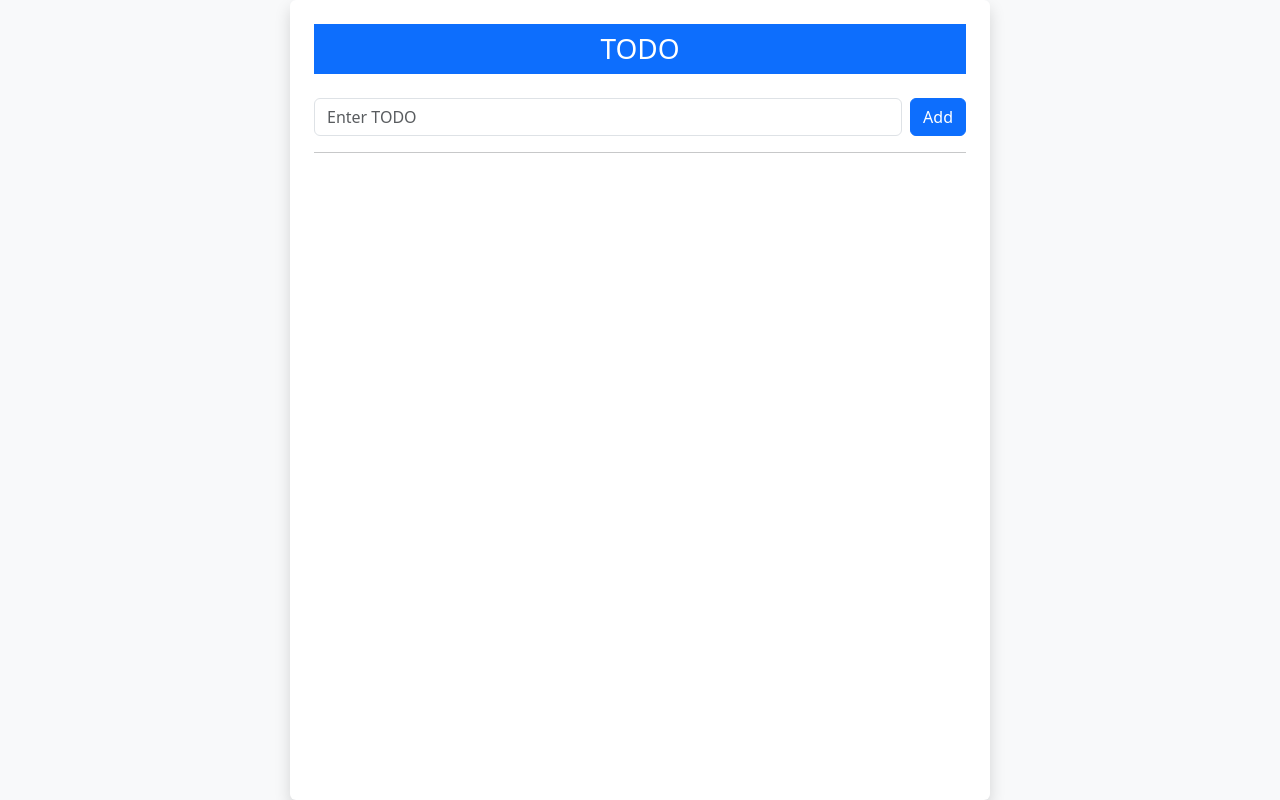
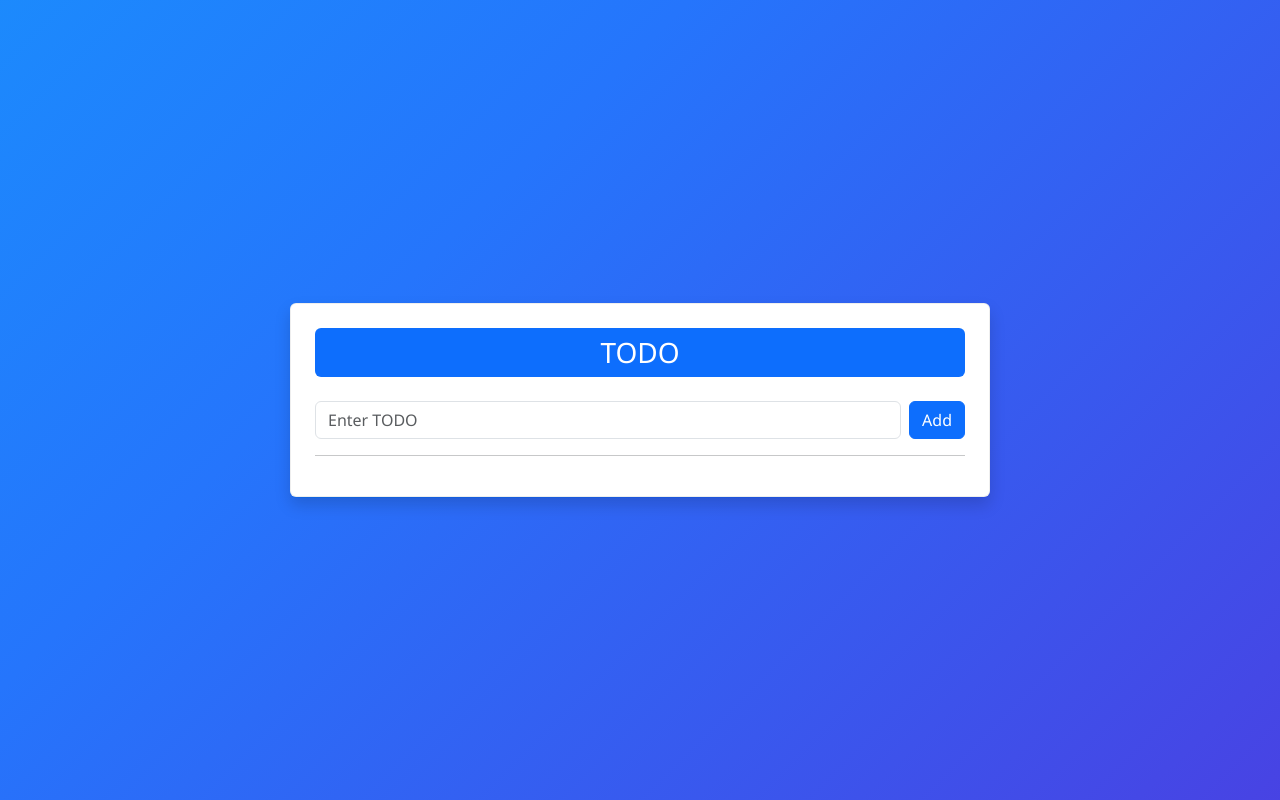
Before and after one commit to RitikBalhotra/todo-list, a React (Create React App) app: page / in a window 1280 px wide. Built offline with nearby package versions, Linux system fonts and the light colour scheme.

Commit message:
Css Changes

```diff
--- /dev/null
+++ b/src/Todo.css
@@ -0,0 +1,179 @@
+/* Todo.css */
+body, html {
+    height: 100%;
+    margin: 0;
+    font-family: "Segoe UI", sans-serif;
+    background: linear-gradient(-45deg, #6a11cb, #2575fc, #00c9ff, #92fe9d);
+    background-size: 400% 400%;
+    animation: gradientBG 15s ease infinite;
+  }
+
+  @keyframes gradientBG {
+    0% {
+      background-position: 0% 50%;
+    }
+    50% {
+      background-position: 100% 50%;
+    }
+    100% {
+      background-position: 0% 50%;
+    }
+  }
+
+  .todo-container {
+    backdrop-filter: blur(12px) saturate(160%);
+    -webkit-backdrop-filter: blur(12px) saturate(160%);
+    background-color: rgba(255, 255, 255, 0.85);
+    border-radius: 20px;
+    border: 1px solid rgba(200, 200, 200, 0.3);
+    box-shadow: 0 8px 30px rgba(0, 0, 0, 0.1);
+  }
+
+  .move-finish-btn {
+    background: linear-gradient(135deg, #00c6ff, #0072ff);
+    color: white;
+    font-weight: 600;
+    border: none;
+    padding: 8px 16px;
+    border-radius: 30px;
+    transition: background 0.3s ease, transform 0.2s;
+  }
+
+  .move-finish-btn:hover {
+    background: linear-gradient(135deg, #0072ff, #00c6ff);
+    transform: scale(1.05);
+  }
+
+  .move-finish-btn:disabled {
+    background: #ccc;
+    cursor: not-allowed;
+    color: #666;
+  }
+
+/*
+.todo-header {
+  background-color: #0d6efd;
+  color: #fff;
+  padding: 16px;
+  border-radius: 10px;
+  font-weight: 600;
+  text-align: center;
+}
+
+.input-group {
+  display: flex;
+  gap: 10px;
+  margin-bottom: 20px;
+}
+
+.input-group input {
+  flex: 1;
+  border-radius: 8px;
+  border: 1px solid #ced4da;
+  padding: 10px 15px;
+  transition: border-color 0.3s;
+}
+
+.input-group input:focus {
+  outline: none;
+  border-color: #0d6efd;
+}
+
+.todo-list {
+  margin-bottom: 25px;
+}
+
+.list-group-item {
+  border: none;
+  border-bottom: 1px solid #eee;
+  padding: 15px;
+  border-radius: 10px;
+  transition: background-color 0.2s;
+}
+
+.list-group-item:hover {
+  background-color: #f8f9fa;
+}
+
+.task-text {
+  font-weight: 600;
+  font-size: 1rem;
+}
+
+.task-time {
+  font-size: 0.85rem;
+  color: #6c757d;
+}
+
+.btn {
+  border-radius: 8px;
+  padding: 6px 12px;
+  font-size: 0.9rem;
+}
+
+.btn-success:disabled {
+  background-color: #a3d5a3;
+  cursor: not-allowed;
+}
+
+.finished-title {
+  background-color: #198754;
+  color: #fff;
+  font-weight: 600;
+  padding: 12px;
+  border-radius: 10px;
+  margin-bottom: 10px;
+  text-align: center;
+}
+
+.del-text {
+  color: #6c757d;
+}
+
+.checkbox {
+  transform: scale(1.2);
+  margin-right: 10px;
+}
+
+
+.animated-bg {
+    position: fixed;
+    top: 0;
+    left: 0;
+    width: 100%;
+    height: 100%;
+    z-index: -1;
+    overflow: hidden;
+  }
+
+  .blob {
+    position: absolute;
+    border-radius: 50%;
+    opacity: 0.4;
+    animation: move 20s infinite ease-in-out;
+  }
+
+  .blob1 {
+    width: 300px;
+    height: 300px;
+    background: #ff9a9e;
+    top: 10%;
+    left: 5%;
+  }
+
+  .blob2 {
+    width: 400px;
+    height: 400px;
+    background: #fad0c4;
+    bottom: 10%;
+    right: 5%;
+  }
+
+  @keyframes move {
+    0%, 100% {
+      transform: translate(0, 0) scale(1);
+    }
+    50% {
+      transform: translate(50px, -50px) scale(1.2);
+    }
+  } */
--- a/src/Todo.js
+++ b/src/Todo.js
@@ -2,6 +2,7 @@ import React, { useEffect, useState } from "react";
 import "bootstrap/dist/css/bootstrap.min.css";
 import { ToastContainer, toast } from "react-toastify";
 import "react-toastify/dist/ReactToastify.css";
+import "./Todo.css"; // <-- Import your custom styles
 
 const Todo = () => {
   const [task, setTask] = useState("");
@@ -18,7 +19,6 @@ const Todo = () => {
     if (finishedList) setFinished(JSON.parse(finishedList));
   }, []);
 
-  // new todo submit function
   const handleSubmit = () => {
     if (task.trim()) {
       const now = new Date();
@@ -35,7 +35,6 @@ const Todo = () => {
     }
   };
 
-  // delete function
   const handleDelete = (index, isFinished) => {
     const dlt = window.confirm("This TODO will be deleted Permanently!");
     if (dlt) {
@@ -52,7 +51,6 @@ const Todo = () => {
     }
   };
 
-  // update function
   const handleUpdate = () => {
     if (isUpdate && currentId !== null) {
       const updateTodos = todos.map((item, index) =>
@@ -67,18 +65,14 @@ const Todo = () => {
     }
   };
 
-  // chekcbox change function
   const handleCheckBoxChange = (index) => {
     if (selected.includes(index)) {
       setSelected(selected.filter((i) => i !== index));
-      console.log(selected);
     } else {
       setSelected([...selected, index]);
-      console.log(selected);
     }
   };
 
-  // move to Finish function
   const addFinished = () => {
     const toMove = todos.filter((_, index) => selected.includes(index));
     const remain = todos.filter((_, index) => !selected.includes(index));
@@ -90,10 +84,9 @@ const Todo = () => {
 
     localStorage.setItem("todoList", JSON.stringify(remain));
     localStorage.setItem("finishedList", JSON.stringify(updateFinished));
-    toast.success("Move to Finished successfuly!");
+    toast.success("Moved to Finished!");
   };
 
-  // Edit function
   const handleEdit = (id) => {
     const editTodo = todos[id];
     setTask(editTodo.text);
@@ -103,10 +96,20 @@ const Todo = () => {
 
   return (
     <>
-      <div className="d-flex justify-content-center min-vh-100 bg-light">
+      <div className="animated-bg">
+        <div className="blob blob1"></div>
+        <div className="blob blob2"></div>
+      </div>
+
+      <div className="d-flex justify-content-center min-vh-100 align-items-center">
         <ToastContainer position="top-right" autoClose={2000} />
-        <div className="p-4 rounded shadow bg-white" style={{ width: "700px" }}>
-          <h3 className="text-center mb-4 bg-primary text-white p-2">TODO</h3>
+        <div
+          className="p-4 rounded shadow bg-white todo-container"
+          style={{ width: "700px" }}
+        >
+          <h3 className="text-center mb-4 bg-primary text-white p-2 rounded">
+            TODO
+          </h3>
 
           <div className="d-flex mb-3 gap-2">
             <input
@@ -129,16 +132,16 @@ const Todo = () => {
 
           <hr />
 
-          {/* Todo List  */}
           {todos.length > 0 && (
             <ul className="list-group mb-3">
-              <div className="d-flex justify-content-between mb-2">
-                {" "}
-                <li className="list-group-item active text-center">
-                  Active Tasks
-                </li>{" "}
-                <button className="btn btn-success" disabled={selected.length === 0} onClick={addFinished}>
-                  Move to Finish
+              <div className="d-flex justify-content-between align-items-center mb-3 px-2">
+                <h4 className="text-primary fw-bold m-0">📝 Active Tasks</h4>
+                <button
+                  className="btn move-finish-btn"
+                  disabled={selected.length === 0}
+                  onClick={addFinished}
+                >
+                  ✅ Move to Finished
                 </button>
               </div>
 
@@ -155,8 +158,7 @@ const Todo = () => {
                       onChange={() => handleCheckBoxChange(index)}
                     />
                     <strong>{item.text}</strong>
-                    <div className="text-muted small">{item.time}</div>{" "}
-                    {/* shows date/time */}
+                    <div className="text-muted small">{item.time}</div>
                   </div>
                   <div>
                     <button
@@ -180,7 +182,7 @@ const Todo = () => {
           {finished.length > 0 && (
             <ul className="list-group">
               <li className="list-group-item bg-success text-white text-center">
-                Finished TODOs
+                Finished TODO's
               </li>
               {finished.map((item, index) => (
                 <li
```
